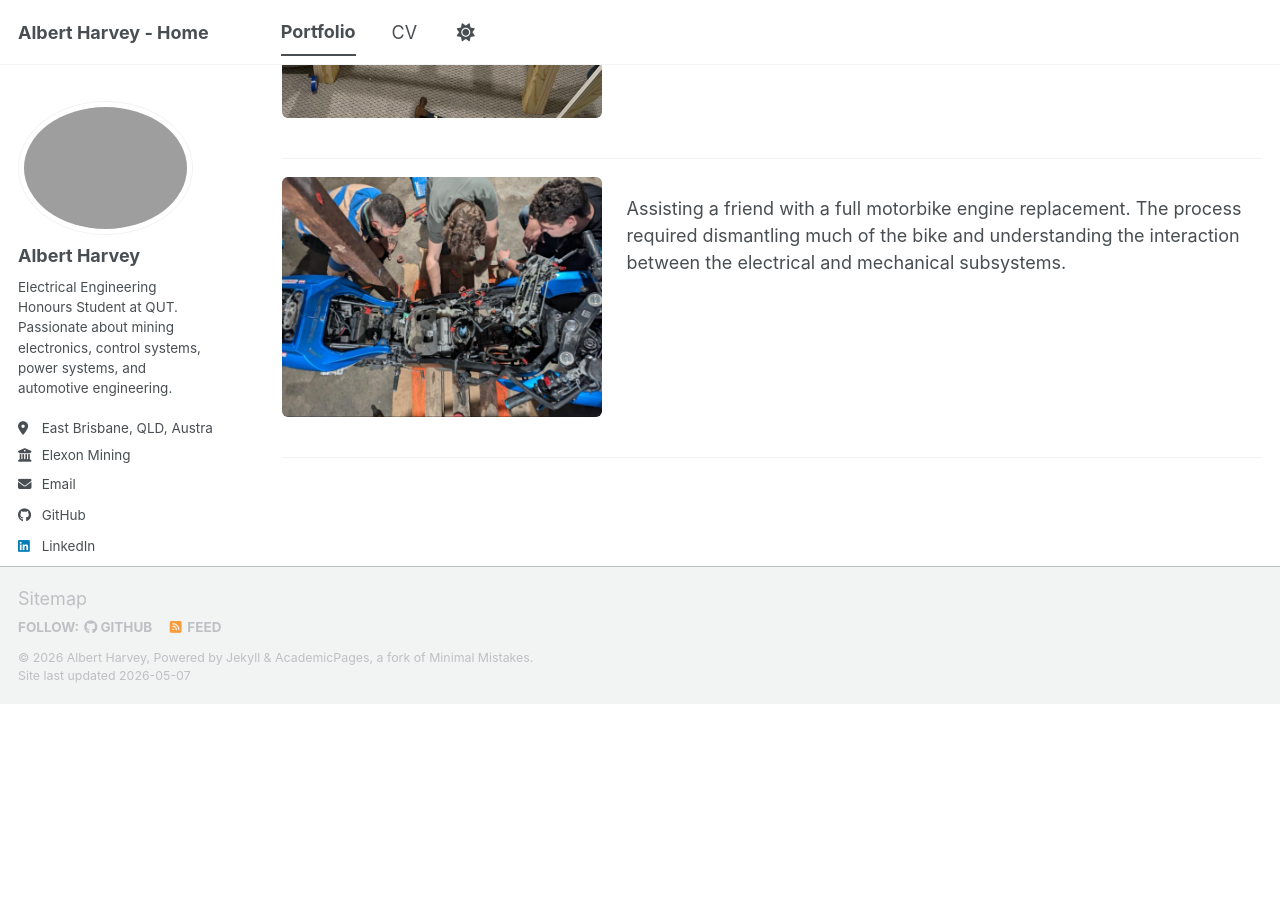
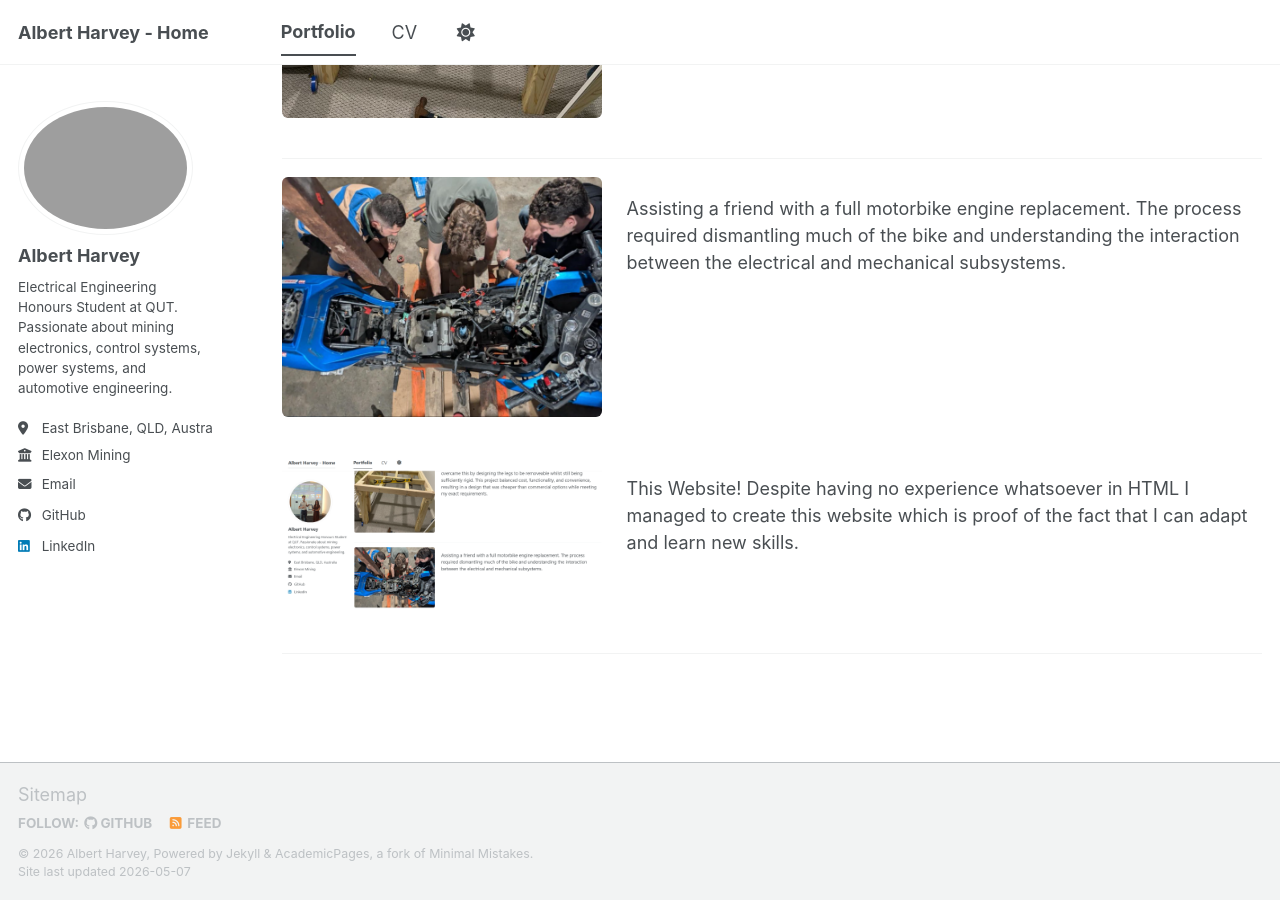
Before and after one commit to Albird-o/Albird-o.github.io, a Jekyll site: the page built from _pages/portfolio.html, in a window 1280 px wide and 900 px high, scrolled down 3373 px. Built offline with Jekyll 4.4.1, drawn with Linux system fonts in a browser that asks for light colours; a script bundle is joined from its source files by our own code; library files that are not in the unit come from our copies; before the commit the page ends 4077 px from its top, so only the background shows below that.

Commit message:
Added website to portfolio projects

```diff
--- a/_pages/portfolio.html
+++ b/_pages/portfolio.html
@@ -141,4 +141,14 @@ reverse gear solutions, wiring integration, gearing, and CAN bus communication.
     </p>
   </div>
 </div>
+<div class="project">
+  <img src="/images/Website screenshot.png" alt="Website screenshot">
+  <div class="project-text">
+    <p>
+    This Website! Despite having no experience whatsoever in HTML I managed
+    to create this website which is proof of the fact that I can adapt
+    and learn new skills.
+    </p>
+  </div>
+</div>
 <hr>
```
